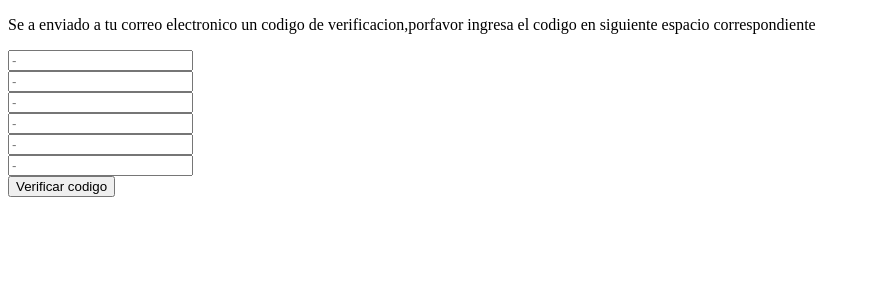
After one commit to Luis9092/SeminarioFronted, a Flask app: template templates/components/confirmacionRegistro.html in a window 1280 px wide. The commit adds this page. Shown: the top 300 px of the page, without its empty margins (0-870 px from the left). Run offline with Flask 3, Linux system fonts and the light colour scheme; the template is opened without the code that fills it, so the values that code supplies are empty.

Commit message:
Formulario HTML confirmarRegistro

```diff
--- /dev/null
+++ b/templates/components/confirmacionRegistro.html
@@ -0,0 +1,48 @@
+<!DOCTYPE html>
+<html lang="en">
+
+    <head>
+        <meta charset="UTF-8">
+        <meta name="viewport" content="width=device-width, initial-scale=1.0">
+        <title>Document</title>
+    </head>
+
+    <body>
+        <section>
+            <div class="contenido">
+                <p>Se a enviado a tu correo electronico un codigo de verificacion,porfavor ingresa el codigo en siguiente espacio correspondiente</p>
+            </div>
+
+            <div class="contenido">
+                <input type="text" name="cd" id="cd" placeholder="-">
+            </div>
+
+            <div class="contenido">
+                <input type="text" name="cd" id="cd" placeholder="-">
+            </div>
+
+
+            <div class="contenido">
+                <input type="text" name="cd" id="cd"  placeholder="-">
+            </div>
+
+            <div class="contenido">
+                <input type="text" name="cd" id="cd"  placeholder="-">
+            </div>
+
+            <div class="contenido">
+                <input type="text" name="cd" id="cd"  placeholder="-">
+            </div>
+
+            <div class="contenido">
+                <input type="text" name="6" id="6"  placeholder="-">
+            </div>
+
+            <div class="contenido">
+                <a href="../index.html">
+                    <button type="button">Verificar codigo</button>
+                </a>
+            </div>
+        </section>
+    </body>
+</html>
--- a/templates/components/login.html
+++ b/templates/components/login.html
@@ -33,7 +33,7 @@
             </div>
 
             <div class="contenido">
-                <a href="#">
+                <a href="registrarse.html">
                     Registrarse
                 </a>
             </div>
--- a/templates/components/registrarse.html
+++ b/templates/components/registrarse.html
@@ -38,7 +38,7 @@
             </div>
 
             <div class="contenido">
-                <a href="#">
+                <a href="confirmacionRegistro.html">
                     <button type="button">Registrarse</button>
                 </a>
             </div>
```
